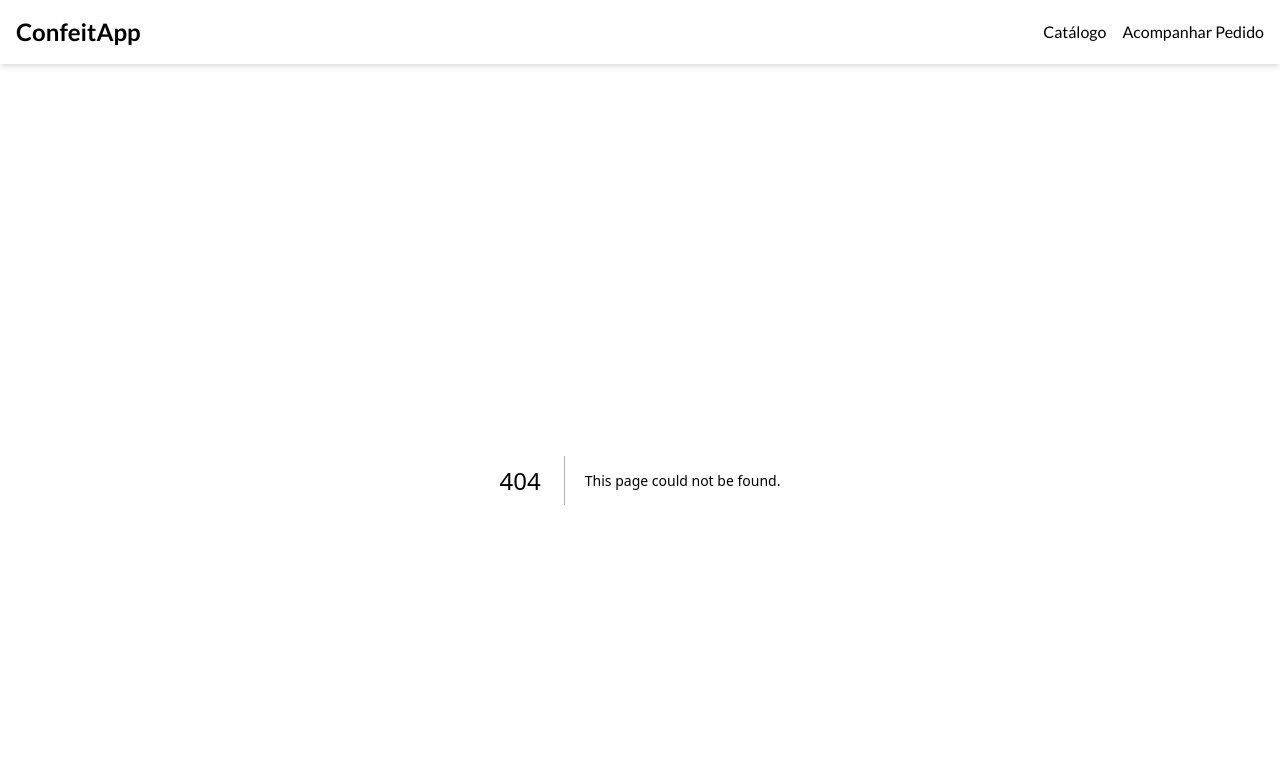
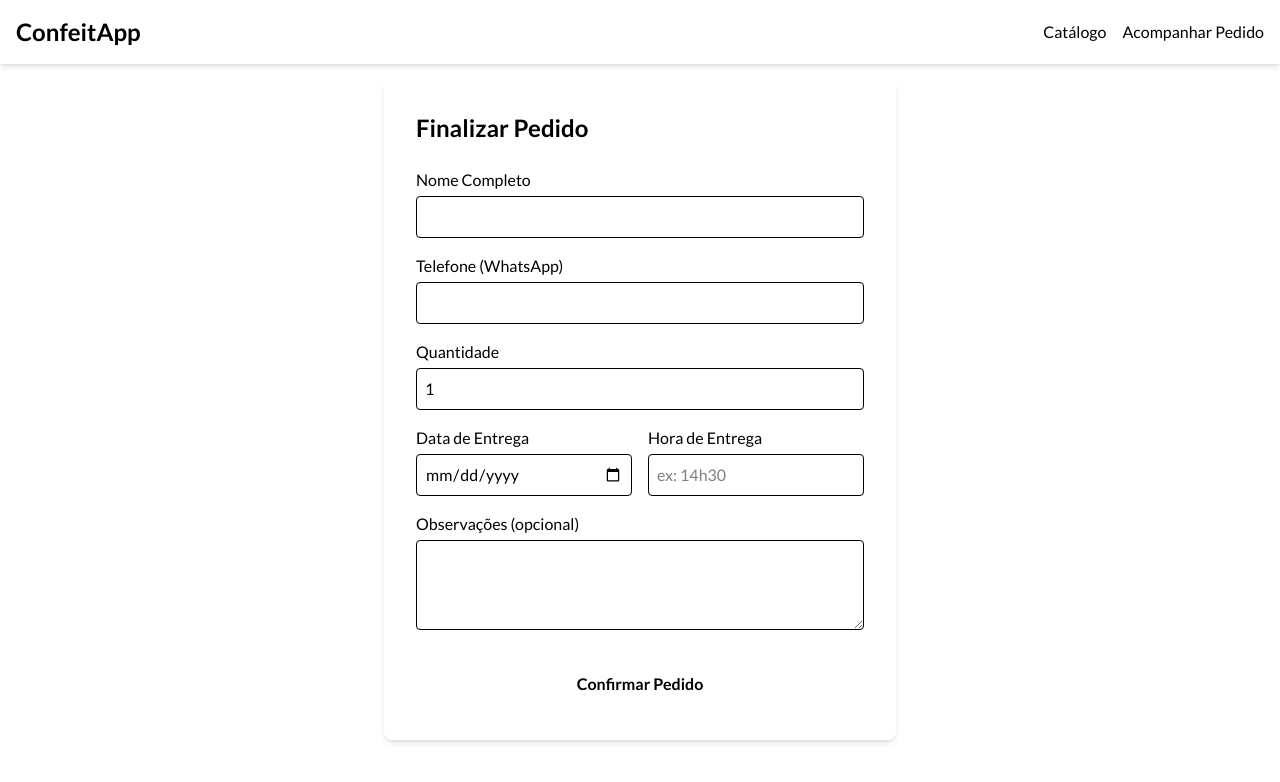
Before and after one commit to MrTom9te/confeitaria, a Next.js app: page /pedido/1 in a window 1280 px wide. Before the commit this address had no page. Shown: the top 782 px of the page. Built offline with nearby package versions, Linux system fonts and the light colour scheme.

Commit message:
Create page.tsx

```diff
--- /dev/null
+++ b/src/app/pedido/[id]/page.tsx
@@ -0,0 +1,184 @@
+"use client";
+
+import { useState } from "react";
+import { useParams } from "next/navigation";
+
+export default function OrderPage() {
+  const params = useParams();
+  const productId = params.id;
+
+  const [customerName, setCustomerName] = useState("");
+  const [customerPhone, setCustomerPhone] = useState("");
+  const [quantity, setQuantity] = useState(1);
+  const [deliveryDate, setDeliveryDate] = useState("");
+  const [deliveryTime, setDeliveryTime] = useState("");
+  const [observations, setObservations] = useState("");
+  const [orderNumber, setOrderNumber] = useState<string | null>(null);
+  const [error, setError] = useState<string | null>(null);
+  const [loading, setLoading] = useState(false);
+
+  const handleSubmit = async (e: React.FormEvent) => {
+    e.preventDefault();
+    setError(null);
+    setOrderNumber(null);
+
+    const orderData = {
+      productId,
+      customerName,
+      customerPhone,
+      quantity,
+      deliveryDate,
+      deliveryTime,
+      observations,
+    };
+
+    setLoading(true);
+
+    try {
+      const response = await fetch("/api/public/orders", {
+        method: "POST",
+        headers: { "Content-Type": "application/json" },
+        body: JSON.stringify(orderData),
+      });
+
+      const result = await response.json();
+
+      if (!response.ok || !result.success) {
+        throw new Error(result.error || "Falha ao criar o pedido.");
+      }
+
+      setOrderNumber(result.data.orderNumber);
+    } catch (err: any) {
+      setError(err.message);
+    } finally {
+      setLoading(false);
+    }
+  };
+
+  if (orderNumber) {
+    return (
+      <div className="bg-white p-8 rounded-lg shadow-md max-w-lg mx-auto text-center">
+        <h2 className="text-2xl font-bold text-chocolate mb-4">
+          Pedido Recebido!
+        </h2>
+        <p className="text-gray-700">
+          Obrigado pelo seu pedido, {customerName}!
+        </p>
+        <p className="mt-4">O número do seu pedido é:</p>
+        <p className="text-2xl font-bold text-pastel-pink mt-2">
+          {orderNumber}
+        </p>
+        <p className="mt-4 text-sm text-gray-600">
+          Guarde este número para acompanhar o status da sua entrega.
+        </p>
+      </div>
+    );
+  }
+
+  return (
+    <form
+      onSubmit={handleSubmit}
+      className="bg-white p-8 rounded-lg shadow-md max-w-lg mx-auto"
+    >
+      <h1 className="text-2xl font-bold text-chocolate mb-6">
+        Finalizar Pedido
+      </h1>
+
+      <div className="mb-4">
+        <label htmlFor="customerName" className="block text-chocolate mb-1">
+          Nome Completo
+        </label>
+        <input
+          type="text"
+          id="customerName"
+          value={customerName}
+          onChange={(e) => setCustomerName(e.target.value)}
+          className="w-full p-2 border rounded"
+          required
+        />
+      </div>
+
+      <div className="mb-4">
+        <label htmlFor="customerPhone" className="block text-chocolate mb-1">
+          Telefone (WhatsApp)
+        </label>
+        <input
+          type="tel"
+          id="customerPhone"
+          value={customerPhone}
+          onChange={(e) => setCustomerPhone(e.target.value)}
+          className="w-full p-2 border rounded"
+          required
+        />
+      </div>
+
+      <div className="mb-4">
+        <label htmlFor="quantity" className="block text-chocolate mb-1">
+          Quantidade
+        </label>
+        <input
+          type="number"
+          id="quantity"
+          value={quantity}
+          onChange={(e) => setQuantity(Number(e.target.value))}
+          className="w-full p-2 border rounded"
+          min="1"
+          required
+        />
+      </div>
+
+      <div className="grid grid-cols-2 gap-4 mb-4">
+        <div>
+          <label htmlFor="deliveryDate" className="block text-chocolate mb-1">
+            Data de Entrega
+          </label>
+          <input
+            type="date"
+            id="deliveryDate"
+            value={deliveryDate}
+            onChange={(e) => setDeliveryDate(e.target.value)}
+            className="w-full p-2 border rounded"
+            required
+          />
+        </div>
+        <div>
+          <label htmlFor="deliveryTime" className="block text-chocolate mb-1">
+            Hora de Entrega
+          </label>
+          <input
+            type="text"
+            id="deliveryTime"
+            value={deliveryTime}
+            onChange={(e) => setDeliveryTime(e.target.value)}
+            className="w-full p-2 border rounded"
+            placeholder="ex: 14h30"
+            required
+          />
+        </div>
+      </div>
+
+      <div className="mb-6">
+        <label htmlFor="observations" className="block text-chocolate mb-1">
+          Observações (opcional)
+        </label>
+        <textarea
+          id="observations"
+          value={observations}
+          onChange={(e) => setObservations(e.target.value)}
+          className="w-full p-2 border rounded"
+          rows={3}
+        ></textarea>
+      </div>
+
+      {error && <p className="text-red-500 mb-4">{error}</p>}
+
+      <button
+        type="submit"
+        disabled={loading}
+        className="w-full bg-pastel-pink text-chocolate font-bold py-3 px-4 rounded hover:bg-opacity-80 transition-colors disabled:bg-gray-400"
+      >
+        {loading ? "Enviando..." : "Confirmar Pedido"}
+      </button>
+    </form>
+  );
+}
```
